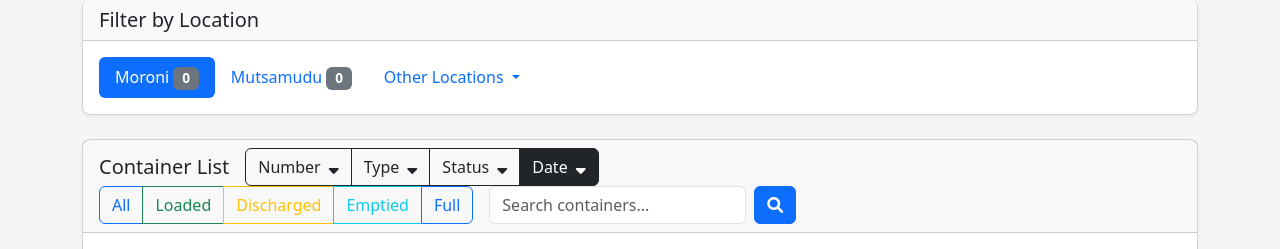
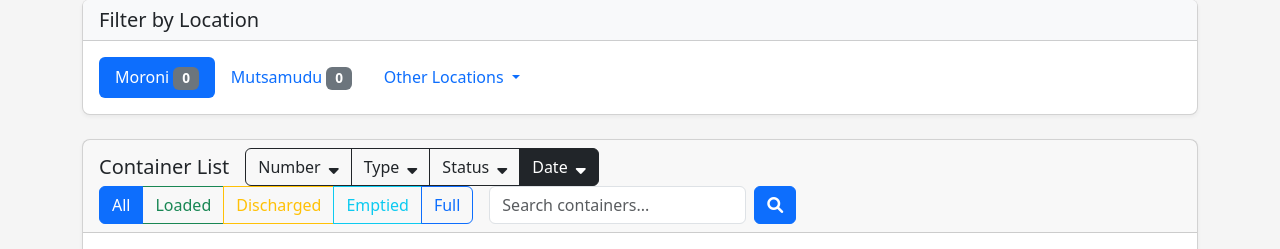
Before and after one commit to SpanFreight/tracking, a Flask app: page / in a window 1280 px wide. Shown: the part 311-560 px from the top of the page. Run offline with Flask 3, Linux system fonts and the light colour scheme; the visitor is signed in with stand-in values (Sample User, id 1); data that the repository does not hold is empty.

Commit message:
first commit

```diff
--- a/templates/index.html
+++ b/templates/index.html
@@ -101,7 +101,7 @@
         </div>
         <div class="d-flex gap-2 mt-2 mt-md-0">
             <div class="btn-group me-2" id="status-filter-buttons">
-                <a href="{{ url_for('index', status='all') }}" class="btn btn-outline-primary {% if status_filter == 'all' %}active{% endif %}">All</a>
+                <button type="button" class="btn btn-outline-primary active" data-status="all">All</button>
                 <a href="{{ url_for('index', status='loaded') }}" class="btn btn-outline-success {% if status_filter == 'loaded' %}active{% endif %}">Loaded</a>
                 <a href="{{ url_for('index', status='discharged') }}" class="btn btn-outline-warning {% if status_filter == 'discharged' %}active{% endif %}">Discharged</a>
                 <a href="{{ url_for('index', status='emptied') }}" class="btn btn-outline-info {% if status_filter == 'emptied' %}active{% endif %}">Emptied</a>
```
Also changed, not shown: README.md.
